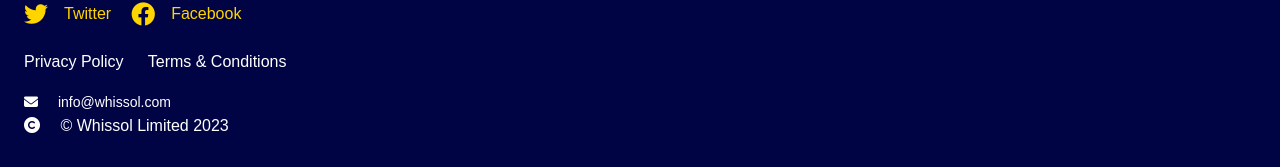
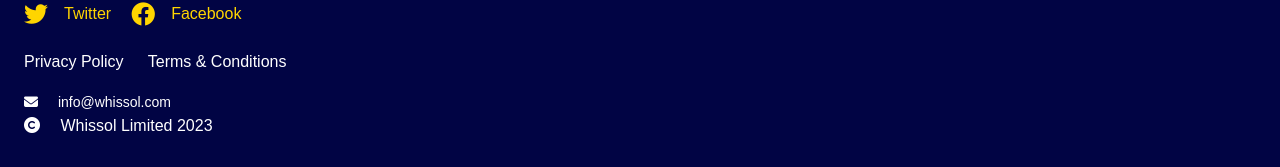
Before and after one commit to dbbill/dbbill.github.io, a Jekyll site: the page built from index.html, in a window 1280 px wide. Shown: the part 1059-1226 px from the top of the page. Built offline with Jekyll 4.4.1, drawn with Linux system fonts in a browser that asks for light colours; nearby versions of some CDN libraries; some web fonts are replaced.

Commit message:
Update footer.html

```diff
--- a/_includes/footer.html
+++ b/_includes/footer.html
@@ -19,8 +19,8 @@
         <i class="fa-solid fa-envelope pr-3"></i>
         <span>info@whissol.com</span>
     </span>
-    <div class="pb-2">
+    <div class="copyright pb-2">
         <i class="fa-solid fa-copyright pr-3"></i>
-        <span>&copy; {{ site.title }} Limited {{ 'now' | date: "%Y" }}</span>
+        <span>{{ site.title }} Limited {{ 'now' | date: "%Y" }}</span>
     </div>
 </footer>
```
